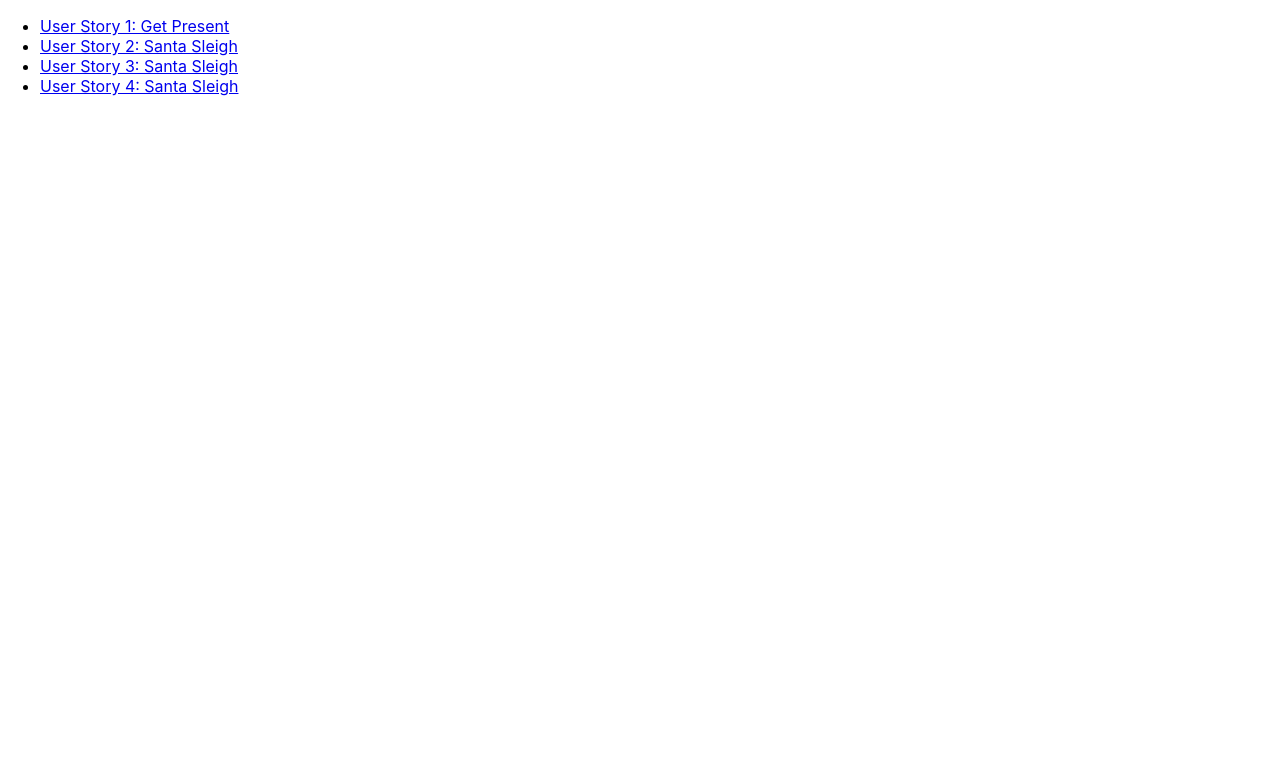
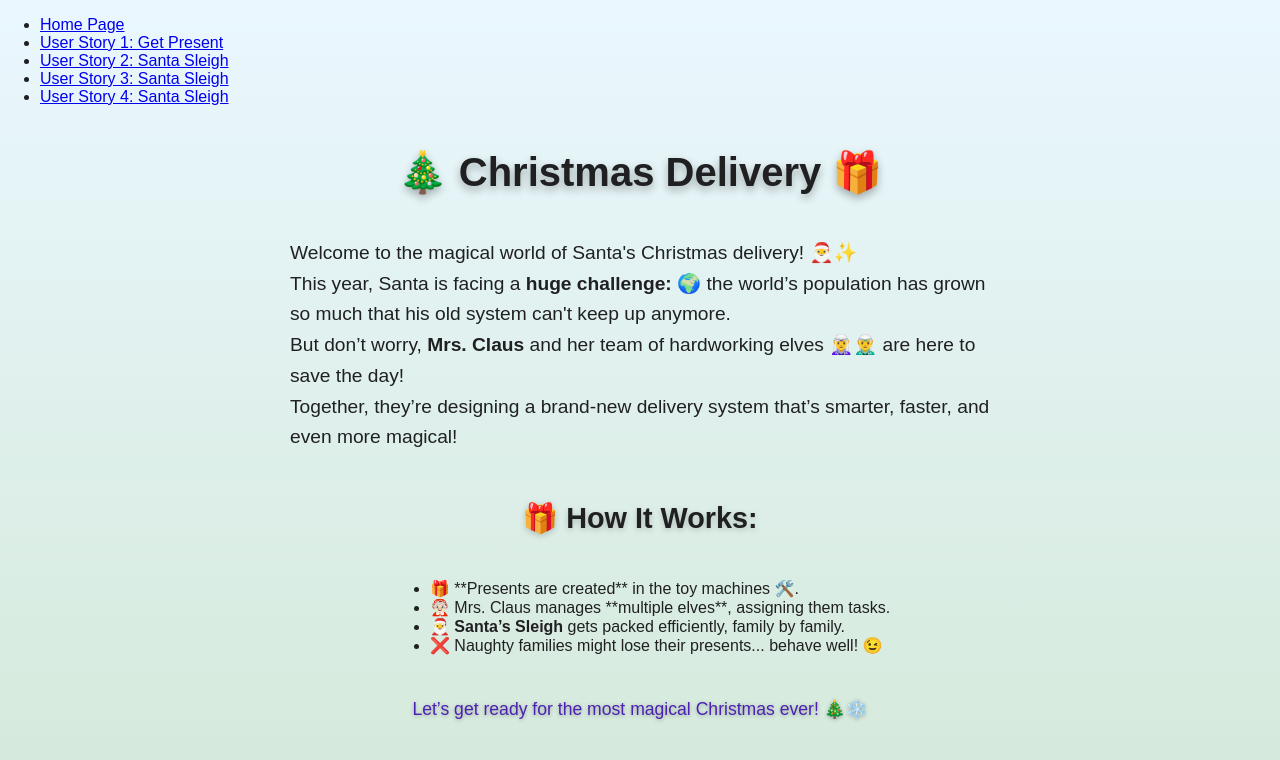
Before and after one commit to NyergesC/coda-kata, a React (Create React App) app: page /home in a window 1280 px wide. Shown: the top 760 px of the page. Built offline with nearby package versions, Linux system fonts and the light colour scheme.

Commit message:
homePage

```diff
--- a/src/App.jsx
+++ b/src/App.jsx
@@ -4,6 +4,7 @@ import UserStory1 from './pages/UserStory1';
 import UserStory2 from './pages/UserStory2';
 import UserStory3 from './pages/UserStory3';
 import UserStory4 from './pages/UserStory4';
+import Home from './pages/Home';
 import Navigation from './Navigation';
 
 const App = () => {
@@ -11,6 +12,7 @@ const App = () => {
     <Router>
       <Navigation />
       <Routes>
+        <Route path="/home" element={<Home />} />
         <Route path="/userstory1" element={<UserStory1 />} />
         <Route path="/userstory2" element={<UserStory2 />} />
         <Route path="/userstory3" element={<UserStory3 />} />
--- a/src/Navigation.jsx
+++ b/src/Navigation.jsx
@@ -6,6 +6,9 @@ const Navigation = () => {
   return (
     <nav className={styles.navContainer}>
       <ul className={styles.navTabs}>
+        <li className={styles.navTab}>
+          <Link to="/home" className={styles.navLink}>Home Page</Link>
+        </li>
         <li className={styles.navTab}>
           <Link to="/userstory1" className={styles.navLink}>User Story 1: Get Present</Link>
         </li>
--- /dev/null
+++ b/src/pages/Home.jsx
@@ -0,0 +1,29 @@
+import React from 'react';
+import { motion } from 'framer-motion';
+import styles from './Home.module.css';
+
+const Home = () => {
+  return (
+    <div style={{display: 'flex', justifyContent: 'center', alignItems: 'center', gap: '0.5rem', textAlign: 'left', width: '100%'}}>
+      <div style={{display: 'flex', flexDirection: 'column', justifyContent: 'center', alignItems: 'center', gap: '0.5rem', textAlign: 'left', width: '700px'}}>
+        <h1 className={styles.title}>🎄 Christmas Delivery 🎁</h1>
+        <p className={styles.description}>
+          Welcome to the magical world of Santa's Christmas delivery! 🎅✨<br/>
+          This year, Santa is facing a <strong>huge challenge:</strong> 🌍 the world’s population has grown so much that his old system can't keep up anymore. <br/>
+          But don’t worry, <strong>Mrs. Claus</strong> and her team of hardworking elves 🧝‍♀️🧝‍♂️ are here to save the day!<br/>
+          Together, they’re designing a brand-new delivery system that’s smarter, faster, and even more magical!  <br/>
+        </p>
+        <h2 className={styles.subtitle}>🎁 How It Works:</h2>
+        <ul className={styles.storyList}>
+          <li>🎁 **Presents are created** in the toy machines 🛠️.</li>
+          <li>🤶🏻 Mrs. Claus manages **multiple elves**, assigning them tasks.</li>
+          <li>🎅 <strong>Santa’s Sleigh</strong> gets packed efficiently, family by family.</li>
+          <li>❌ Naughty families might lose their presents... behave well! 😉</li>
+        </ul>
+        <p className={styles.footer}>Let’s get ready for the most magical Christmas ever! 🎄❄️</p>
+      </div>
+    </div>
+  );
+};
+
+export default Home;
--- /dev/null
+++ b/src/pages/Home.module.css
@@ -0,0 +1,75 @@
+
+body {
+  margin: 0;
+  font-family: 'Arial', sans-serif;
+  background: linear-gradient(to bottom, #eaf7ff, #d4e9d9);
+  color: #202022;
+  overflow: hidden;
+  width: 100%;
+  height: 100vh;
+}
+
+.homepage {
+  position: relative;
+  display: flex;
+  justify-content: center;
+  align-items: center;
+
+  padding: 20px;
+    display: flex;
+  width: 100%;
+  justify-content: center;
+  align-items: center;
+}
+
+
+.story-container {
+  background: rgba(255, 255, 255, 0.1);
+  border-radius: 15px;
+  padding: 30px;
+  box-shadow: 0px 4px 15px rgba(0, 0, 0, 0.2);
+  width: 700px;
+  text-align: center;
+  height: 100vh;
+    display: flex;
+  width: 100%;
+  justify-content: center;
+  align-items: center;
+}
+
+.title {
+  font-size: 2.5rem;
+  margin-bottom: 15px;
+  text-shadow: 0px 4px 8px rgba(0, 0, 0, 0.3);
+}
+
+.description {
+  font-size: 1.2rem;
+  margin-bottom: 20px;
+  line-height: 1.6;
+}
+
+.subtitle {
+  font-size: 1.8rem;
+  margin: 20px 0;
+  text-shadow: 0px 2px 6px rgba(0, 0, 0, 0.2);
+}
+
+.story-list {
+  list-style: none;
+  padding: 0;
+}
+
+.story-list li {
+  font-size: 1.2rem;
+  margin: 10px 0;
+  text-align: left;
+  text-shadow: 0px 1px 3px rgba(0, 0, 0, 0.2);
+}
+
+.footer {
+  margin-top: 20px;
+  font-size: 1.1rem;
+  text-shadow: 0px 1px 4px rgba(0, 0, 0, 0.3);
+  color: #4c20b3;
+}
```
